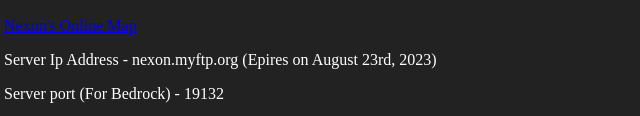
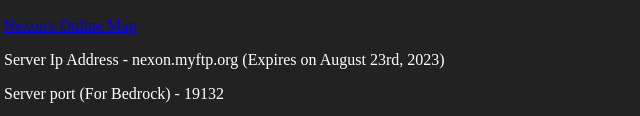
Before and after one commit to SapphyDisk/NexonMultiplayer, a plain HTML site: page index.html in a window 1280 px wide. Shown: the part 820-936 px from the top of the page, 4-644 px from the left. Drawn offline with Linux system fonts and the light colour scheme.

Commit message:
Add files via upload

```diff
--- a/index.html
+++ b/index.html
@@ -103,5 +103,5 @@
 <p style="color:white;">Server Email - memesmpstaff@gmail.com</p>
 <h2 style="color:white;">Server information</h2>
 <a href="http://nexon.myftp.org:9889/">Nexon's Online Map</a>
-<p style="color:white;">Server Ip Address - nexon.myftp.org (Epires on August 23rd, 2023)</p>
+<p style="color:white;">Server Ip Address - nexon.myftp.org (Expires on August 23rd, 2023)</p>
 <p style="color:white;">Server port (For Bedrock) - 19132</p>
```
